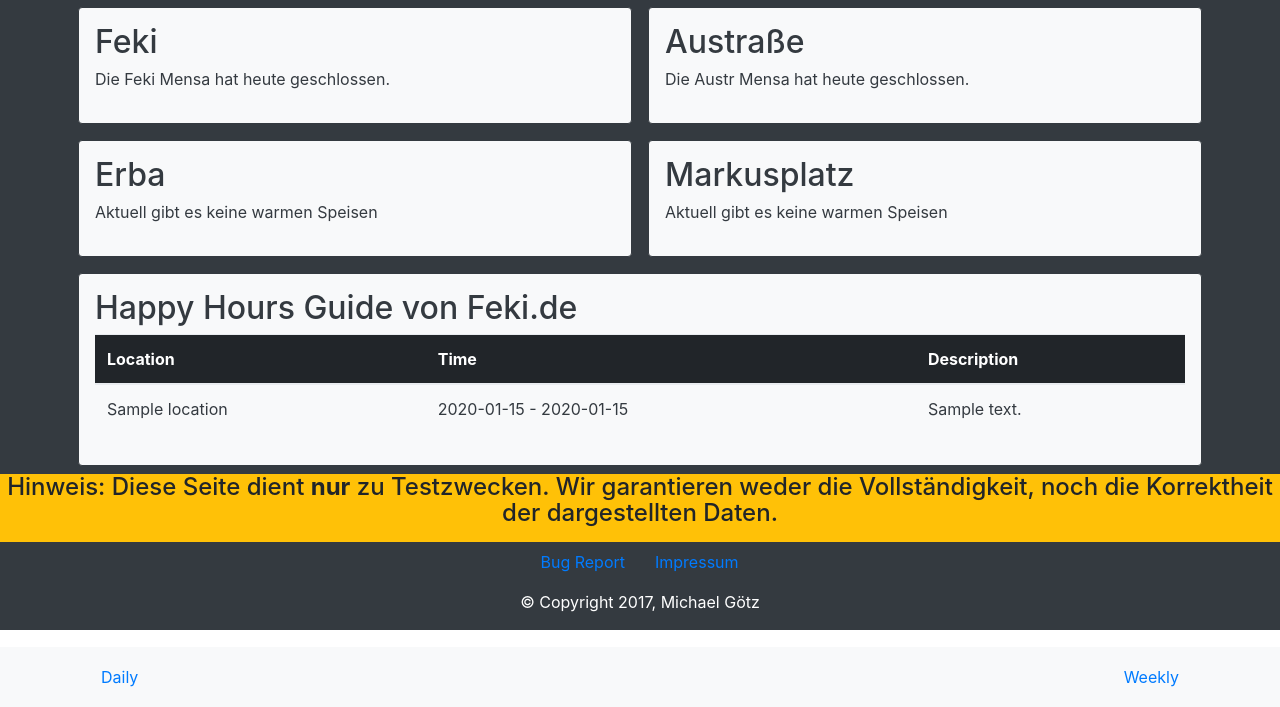
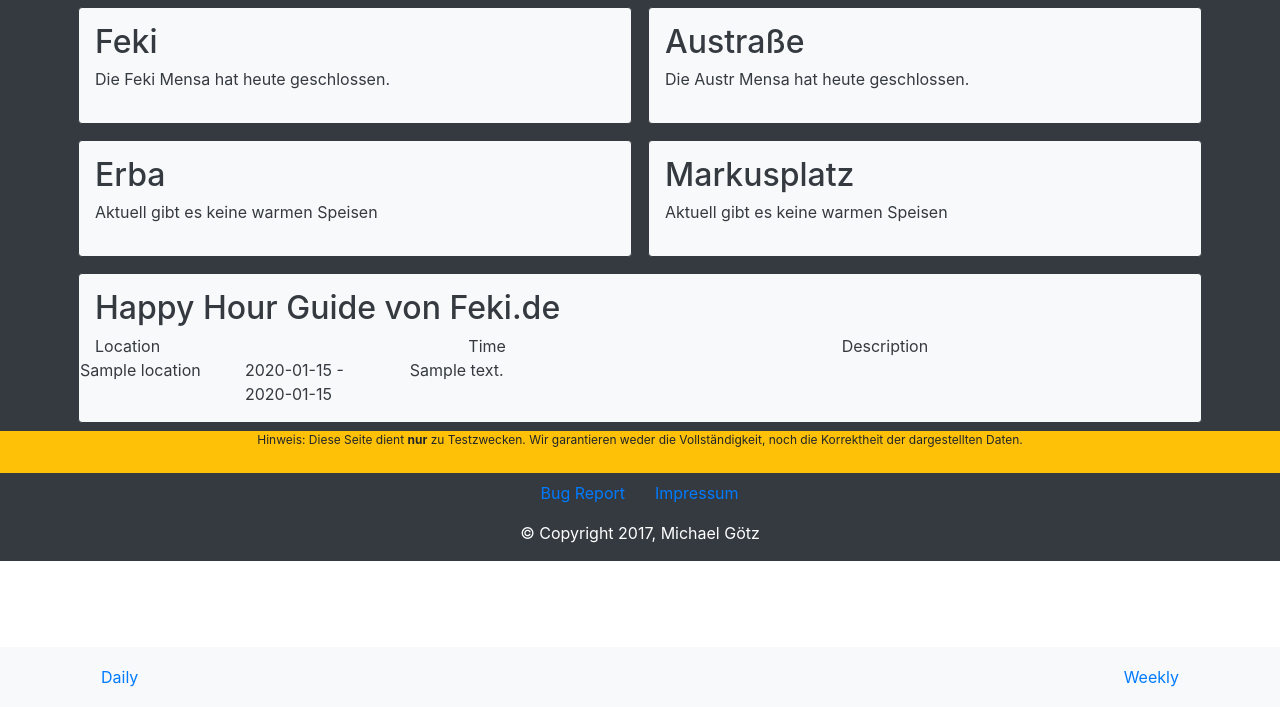
Before and after one commit to michigg/basta-backend, a Python web app: template ofu_app/templates/food/daily_food.jinja in a window 1280 px wide. Shown: the part 93-800 px from the top of the page. Run offline with Jinja, Linux system fonts and the light colour scheme; the template is opened without the code that fills it: most values are stand-ins (such as "Sample title", 1, 10 or a date in 2020); some libraries are stand-ins or nearby versions.

Commit message:
update happy hour layout

```diff
--- a/ofu_app/templates/base.jinja
+++ b/ofu_app/templates/base.jinja
@@ -26,10 +26,10 @@
     </div>
 
     {% block test %}
-        <div class="text-center bg-warning pb-2">
-            <h4>Hinweis: Diese Seite dient <strong>nur</strong> zu Testzwecken.
+        <div class="text-center bg-warning pb-2" style="font-size: 12px !important;">
+            <p>Hinweis: Diese Seite dient <strong>nur</strong> zu Testzwecken.
                 Wir garantieren weder die Vollständigkeit, noch
-                die Korrektheit der dargestellten Daten.</h4>
+                die Korrektheit der dargestellten Daten.</p>
         </div>
     {% endblock %}
 
--- a/ofu_app/templates/food/daily_food.jinja
+++ b/ofu_app/templates/food/daily_food.jinja
@@ -17,26 +17,20 @@
         <div class="row">
             <div class="col p-2">
                 <div class="p-3 border border-dark rounded bg-light text-dark">
-                    <h2>Happy Hours Guide von Feki.de</h2>
+                    <h2>Happy Hour Guide von Feki.de</h2>
                     {% if happy_hours %}
-                        <table class="table">
-                            <thead class="thead-inverse">
-                            <tr>
-                                <th>Location</th>
-                                <th>Time</th>
-                                <th>Description</th>
-                            </tr>
-                            </thead>
-                            <tbody>
+                        <div class="row">
+                            <div class="col-4">Location</div>
+                            <div class="col-4">Time</div>
+                            <div class="col-4">Description</div>
                             {% for happy_hour in happy_hours %}
-                                <tr>
-                                    <td>{{ happy_hour.location }}</td>
-                                    <td>{{ happy_hour.starttime.strftime('%H:%M') }} - {{ happy_hour.endtime.strftime('%H:%M') }}</td>
-                                    <td>{{ happy_hour.description }}</td>
-                                </tr>
+                                <div class="row">
+                                    <div class="col-4">{{ happy_hour.location }}</div>
+                                    <div class="col-4">{{ happy_hour.starttime.strftime('%H:%M') }} - {{ happy_hour.endtime.strftime('%H:%M') }}</div>
+                                    <div class="col-4">{{ happy_hour.description }}</div>
+                                </div>
                             {% endfor %}
-                            </tbody>
-                        </table>
+                        </div>
                     {% else %}
                         <p>Leider gibt es heute keine Happy Hours :(</p>
                     {% endif %}
```
Also changed, not shown: ofu_app/templates/food/weekly_food.jinja (+10 -16 lines).
